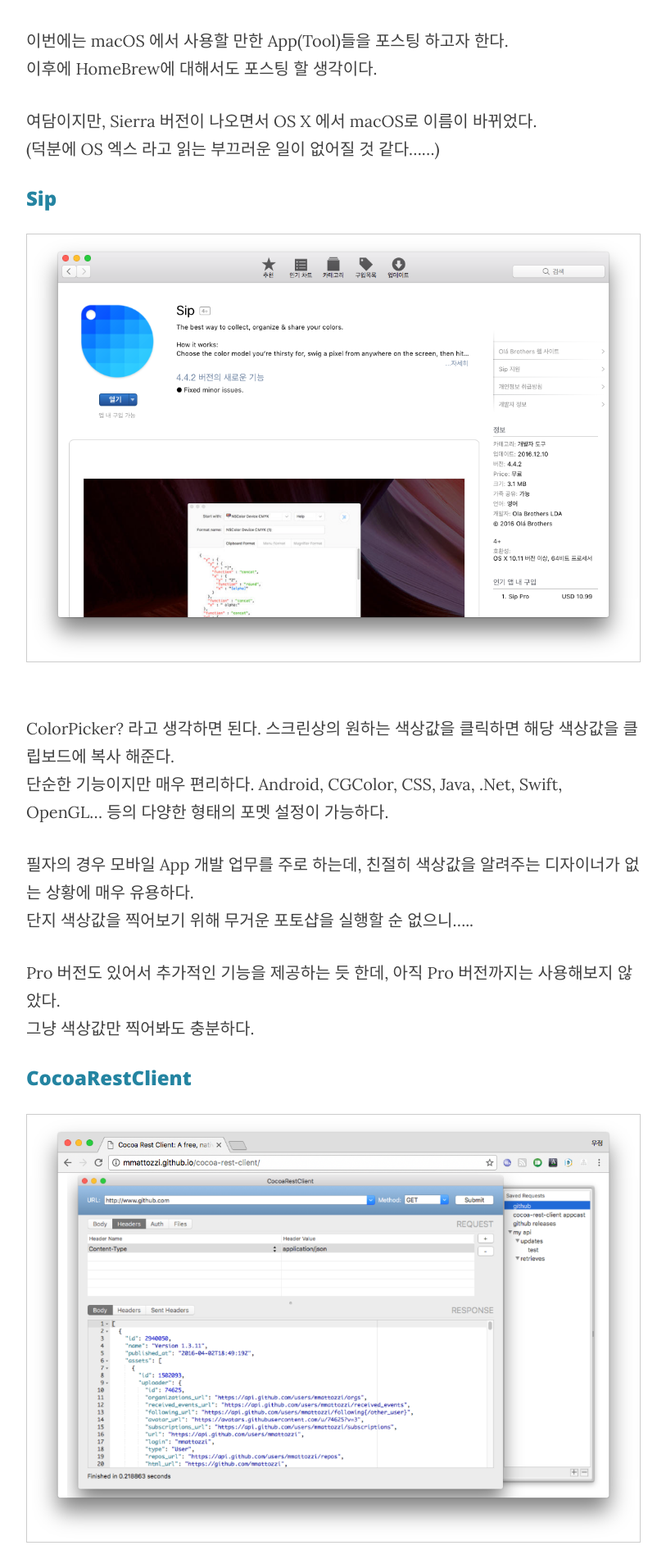
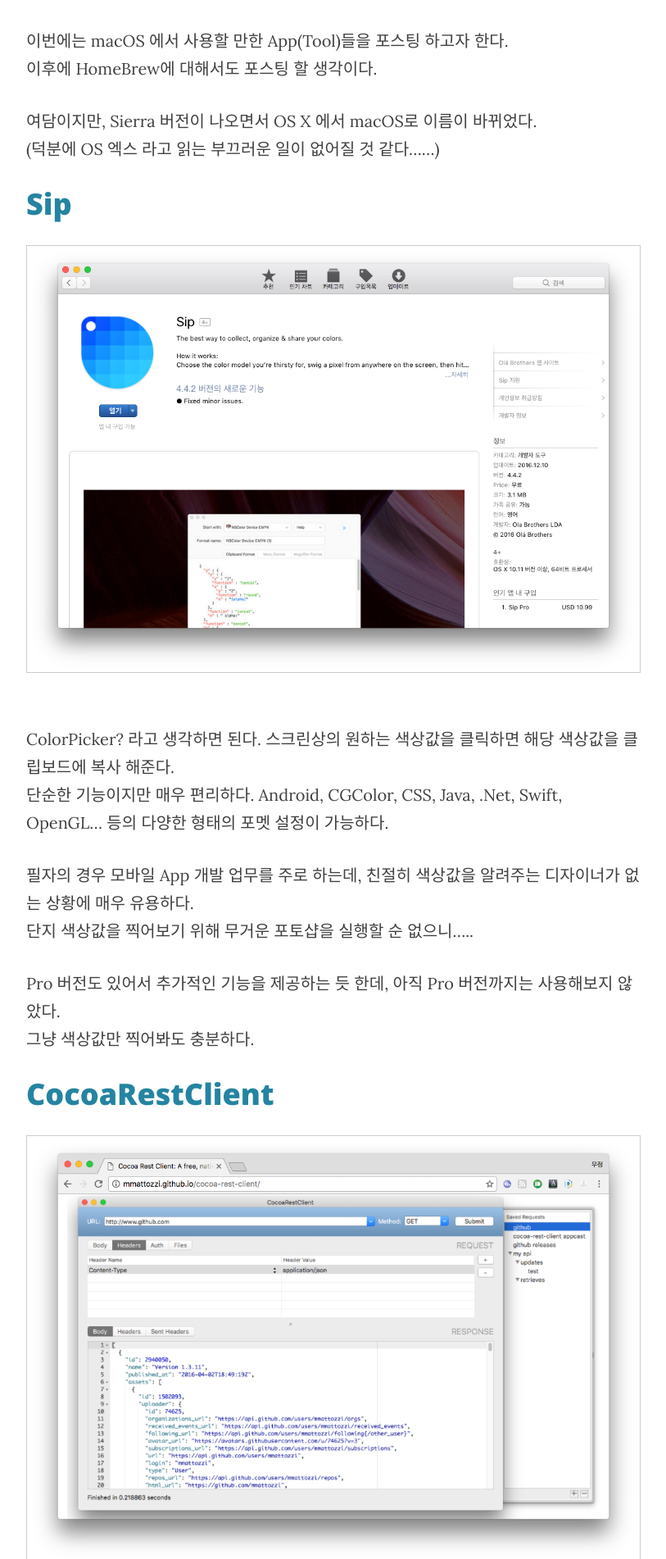
Before and after one commit to hwj4477/hwj4477.github.io, a Jekyll site: the page built from _posts/2016-12-28-macOS-Tools.markdown, in a window 1280 px wide. Shown: the part 820-2722 px from the top of the page at 82% size, without its empty margins (233-1046 px from the left). Built offline with Jekyll 4.4.1, drawn with Linux system fonts in a browser that asks for light colours; nearby versions of some CDN libraries; comment, search, counter and statistics services are not loaded.

```diff
--- a/_posts/2016-12-28-macOS-Tools.markdown
+++ b/_posts/2016-12-28-macOS-Tools.markdown
@@ -20,7 +20,8 @@ category:   Tool
 여담이지만, Sierra 버전이 나오면서 OS X 에서 macOS로 이름이 바뀌었다.<br />
 (덕분에 OS 엑스 라고 읽는 부끄러운 일이 없어질 것 같다......)
 
-### [Sip](https://itunes.apple.com/kr/app/sip/id507257563?mt=12)
+
+# [Sip](https://itunes.apple.com/kr/app/sip/id507257563?mt=12)
 ![Sip]({{ site.url }}/img/post/tools/sip.jpg)<br />
 
 ColorPicker? 라고 생각하면 된다. 스크린상의 원하는 색상값을 클릭하면 해당 색상값을 클립보드에 복사 해준다.<br />
@@ -32,7 +33,8 @@ ColorPicker? 라고 생각하면 된다. 스크린상의 원하는 색상값을
 Pro 버전도 있어서 추가적인 기능을 제공하는 듯 한데, 아직 Pro 버전까지는 사용해보지 않았다.<br />
 그냥 색상값만 찍어봐도 충분하다.
 
-### [CocoaRestClient](http://mmattozzi.github.io/cocoa-rest-client/)
+
+# [CocoaRestClient](http://mmattozzi.github.io/cocoa-rest-client/)
 ![CocoaRestClient]({{ site.url }}/img/post/tools/cocoarest.jpg)<br />
 
 HTTP 요청을 테스트해볼 수 있는 클라이언트이다.<br />
@@ -41,7 +43,8 @@ HTTP 요청을 테스트해볼 수 있는 클라이언트이다.<br />
 
 개인적으로는 Swagger UI 페이지가 더 편하긴 한거 같다. 그래도 자주는 아니어도 가끔 사용하게 된다.
 
-### [Sequel Pro](https://www.sequelpro.com/)
+
+# [Sequel Pro](https://www.sequelpro.com/)
 ![Sequel Pro]({{ site.url }}/img/post/tools/sequelpro.jpg)<br />
 
 MySQL 관리 툴이다.<br />
@@ -53,7 +56,8 @@ MySQL 관리 툴이다.<br />
 원격 접속 서버 리스트를 편집할 수 있다.<br />
 혹시 여러개의 DB 서버를 관리해야 한다면, 더욱 유용할 것 같다.
 
-### [SQLPro for SQLite](https://itunes.apple.com/kr/app/sqlpro-for-sqlite-read-only/id635299994?mt=12)
+
+# [SQLPro for SQLite](https://itunes.apple.com/kr/app/sqlpro-for-sqlite-read-only/id635299994?mt=12)
 ![SQLPro for SQLite]({{ site.url }}/img/post/tools/sqlpro.jpg)<br />
 
 이번엔 SQLite 관리 툴이다.<br />
@@ -67,7 +71,8 @@ MySQL 관리 툴이다.<br />
 무료를 원한다면 오픈소스인 [Sqlitebrowser](http://sqlitebrowser.org/)도 있다.<br />
 그러나, 개인적으론 UI 도 깔끔하고 해서 'SQLPro for SQLite'를 추천한다.
 
-### [HotKey App](https://itunes.apple.com/kr/app/hotkey-app/id975890633?mt=12)
+
+# [HotKey App](https://itunes.apple.com/kr/app/hotkey-app/id975890633?mt=12)
 ![HotKey App]({{ site.url }}/img/post/tools/hotkeyapp.jpg)<br />
 
 개발용 툴이라고 하기엔 조금 다른 App이다. 단축키 사용을 도와주는 유틸이다.<br />
```
